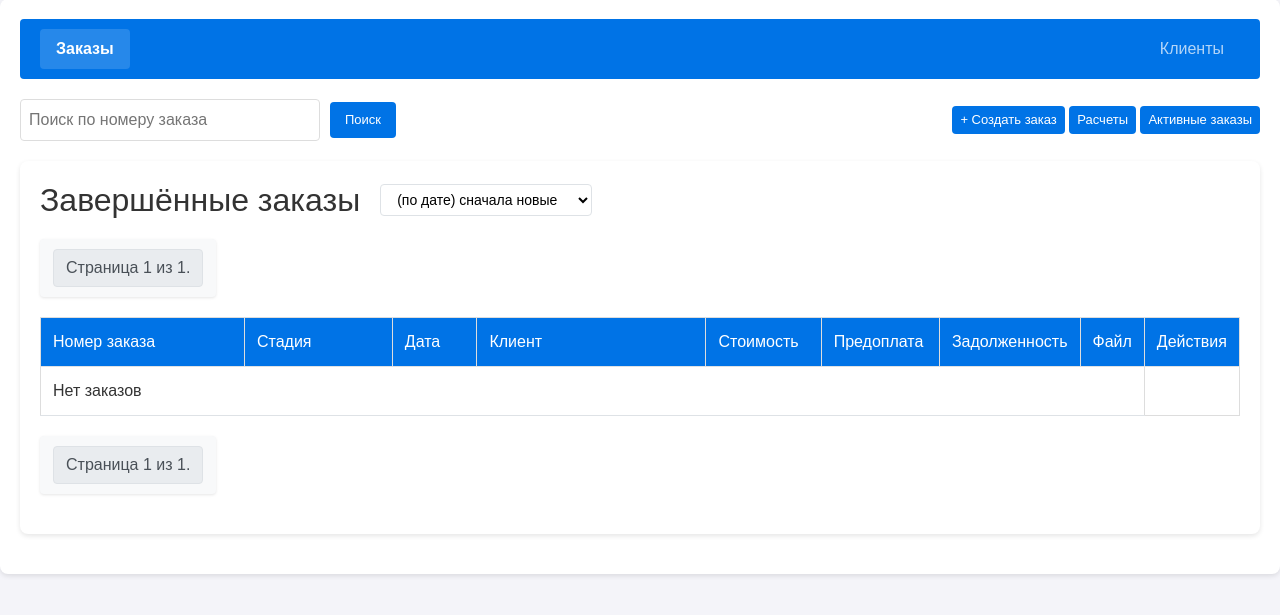
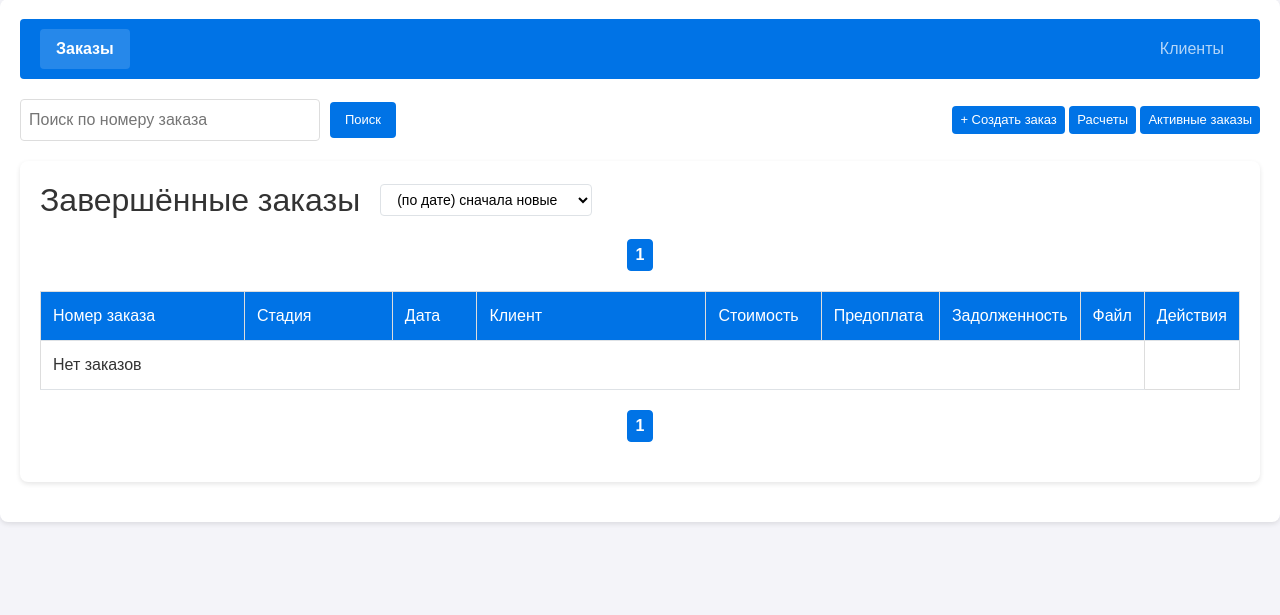
Before and after one commit to kentafar1k/okna, a Django app: page /orders/?show_completed=true&sort=uncompleted_first&year=2025&month=4 in a window 1280 px wide. Shown: the part 91-706 px from the top of the page. Run offline with Django 5.2, Linux system fonts and the light colour scheme; a user stored in the database is signed in; tables that the repository leaves empty hold one stand-in row (values such as "Sample post"); parts of the project's set-up code (start-up, migrations or seed data) failed here and were passed over.

Commit message:
сделал это и для orders.html

```diff
--- a/orders/templates/orders/orders.html
+++ b/orders/templates/orders/orders.html
@@ -95,17 +95,21 @@
         <div class="pagination">
             <span class="step-links">
                 {% if orders.has_previous %}
-                    <a href="?show_completed=true&page=1{% if search_query %}&search={{ search_query }}{% endif %}{% if current_sort %}&sort={{ current_sort }}{% endif %}{% if selected_year %}&year={{ selected_year }}{% endif %}{% if selected_month %}&month={{ selected_month }}{% endif %}" class="pagination-link">« В начало</a>
-                    <a href="?show_completed=true&page={{ orders.previous_page_number }}{% if search_query %}&search={{ search_query }}{% endif %}{% if current_sort %}&sort={{ current_sort }}{% endif %}{% if selected_year %}&year={{ selected_year }}{% endif %}{% if selected_month %}&month={{ selected_month }}{% endif %}" class="pagination-link">‹ Предыдущая</a>
+                    <a href="?show_completed=true&page=1{% if search_query %}&search={{ search_query }}{% endif %}{% if current_sort %}&sort={{ current_sort }}{% endif %}{% if selected_year %}&year={{ selected_year }}{% endif %}{% if selected_month %}&month={{ selected_month }}{% endif %}" class="pagination-link">&laquo;</a>
+                    <a href="?show_completed=true&page={{ orders.previous_page_number }}{% if search_query %}&search={{ search_query }}{% endif %}{% if current_sort %}&sort={{ current_sort }}{% endif %}{% if selected_year %}&year={{ selected_year }}{% endif %}{% if selected_month %}&month={{ selected_month }}{% endif %}" class="pagination-link">&lsaquo;</a>
                 {% endif %}
 
-                <span class="current">
-                    Страница {{ orders.number }} из {{ orders.paginator.num_pages }}.
-                </span>
+                {% for num in orders.paginator.page_range %}
+                    {% if num == orders.number %}
+                        <span class="current-page">{{ num }}</span>
+                    {% elif num > orders.number|add:'-3' and num < orders.number|add:'3' %}
+                        <a href="?show_completed=true&page={{ num }}{% if search_query %}&search={{ search_query }}{% endif %}{% if current_sort %}&sort={{ current_sort }}{% endif %}{% if selected_year %}&year={{ selected_year }}{% endif %}{% if selected_month %}&month={{ selected_month }}{% endif %}" class="pagination-link">{{ num }}</a>
+                    {% endif %}
+                {% endfor %}
 
                 {% if orders.has_next %}
-                    <a href="?show_completed=true&page={{ orders.next_page_number }}{% if search_query %}&search={{ search_query }}{% endif %}{% if current_sort %}&sort={{ current_sort }}{% endif %}{% if selected_year %}&year={{ selected_year }}{% endif %}{% if selected_month %}&month={{ selected_month }}{% endif %}" class="pagination-link">Следующая ›</a>
-                    <a href="?show_completed=true&page={{ orders.paginator.num_pages }}{% if search_query %}&search={{ search_query }}{% endif %}{% if current_sort %}&sort={{ current_sort }}{% endif %}{% if selected_year %}&year={{ selected_year }}{% endif %}{% if selected_month %}&month={{ selected_month }}{% endif %}" class="pagination-link">В конец »</a>
+                    <a href="?show_completed=true&page={{ orders.next_page_number }}{% if search_query %}&search={{ search_query }}{% endif %}{% if current_sort %}&sort={{ current_sort }}{% endif %}{% if selected_year %}&year={{ selected_year }}{% endif %}{% if selected_month %}&month={{ selected_month }}{% endif %}" class="pagination-link">&rsaquo;</a>
+                    <a href="?show_completed=true&page={{ orders.paginator.num_pages }}{% if search_query %}&search={{ search_query }}{% endif %}{% if current_sort %}&sort={{ current_sort }}{% endif %}{% if selected_year %}&year={{ selected_year }}{% endif %}{% if selected_month %}&month={{ selected_month }}{% endif %}" class="pagination-link">&raquo;</a>
                 {% endif %}
             </span>
         </div>
@@ -213,17 +217,21 @@
         <div class="pagination">
             <span class="step-links">
                 {% if orders.has_previous %}
-                    <a href="?show_completed=true&page=1{% if search_query %}&search={{ search_query }}{% endif %}{% if current_sort %}&sort={{ current_sort }}{% endif %}{% if selected_year %}&year={{ selected_year }}{% endif %}{% if selected_month %}&month={{ selected_month }}{% endif %}" class="pagination-link">« В начало</a>
-                    <a href="?show_completed=true&page={{ orders.previous_page_number }}{% if search_query %}&search={{ search_query }}{% endif %}{% if current_sort %}&sort={{ current_sort }}{% endif %}{% if selected_year %}&year={{ selected_year }}{% endif %}{% if selected_month %}&month={{ selected_month }}{% endif %}" class="pagination-link">‹ Предыдущая</a>
+                    <a href="?show_completed=true&page=1{% if search_query %}&search={{ search_query }}{% endif %}{% if current_sort %}&sort={{ current_sort }}{% endif %}{% if selected_year %}&year={{ selected_year }}{% endif %}{% if selected_month %}&month={{ selected_month }}{% endif %}" class="pagination-link">&laquo;</a>
+                    <a href="?show_completed=true&page={{ orders.previous_page_number }}{% if search_query %}&search={{ search_query }}{% endif %}{% if current_sort %}&sort={{ current_sort }}{% endif %}{% if selected_year %}&year={{ selected_year }}{% endif %}{% if selected_month %}&month={{ selected_month }}{% endif %}" class="pagination-link">&lsaquo;</a>
                 {% endif %}
 
-                <span class="current">
-                    Страница {{ orders.number }} из {{ orders.paginator.num_pages }}.
-                </span>
+                {% for num in orders.paginator.page_range %}
+                    {% if num == orders.number %}
+                        <span class="current-page">{{ num }}</span>
+                    {% elif num > orders.number|add:'-3' and num < orders.number|add:'3' %}
+                        <a href="?show_completed=true&page={{ num }}{% if search_query %}&search={{ search_query }}{% endif %}{% if current_sort %}&sort={{ current_sort }}{% endif %}{% if selected_year %}&year={{ selected_year }}{% endif %}{% if selected_month %}&month={{ selected_month }}{% endif %}" class="pagination-link">{{ num }}</a>
+                    {% endif %}
+                {% endfor %}
 
                 {% if orders.has_next %}
-                    <a href="?show_completed=true&page={{ orders.next_page_number }}{% if search_query %}&search={{ search_query }}{% endif %}{% if current_sort %}&sort={{ current_sort }}{% endif %}{% if selected_year %}&year={{ selected_year }}{% endif %}{% if selected_month %}&month={{ selected_month }}{% endif %}" class="pagination-link">Следующая ›</a>
-                    <a href="?show_completed=true&page={{ orders.paginator.num_pages }}{% if search_query %}&search={{ search_query }}{% endif %}{% if current_sort %}&sort={{ current_sort }}{% endif %}{% if selected_year %}&year={{ selected_year }}{% endif %}{% if selected_month %}&month={{ selected_month }}{% endif %}" class="pagination-link">В конец »</a>
+                    <a href="?show_completed=true&page={{ orders.next_page_number }}{% if search_query %}&search={{ search_query }}{% endif %}{% if current_sort %}&sort={{ current_sort }}{% endif %}{% if selected_year %}&year={{ selected_year }}{% endif %}{% if selected_month %}&month={{ selected_month }}{% endif %}" class="pagination-link">&rsaquo;</a>
+                    <a href="?show_completed=true&page={{ orders.paginator.num_pages }}{% if search_query %}&search={{ search_query }}{% endif %}{% if current_sort %}&sort={{ current_sort }}{% endif %}{% if selected_year %}&year={{ selected_year }}{% endif %}{% if selected_month %}&month={{ selected_month }}{% endif %}" class="pagination-link">&raquo;</a>
                 {% endif %}
             </span>
         </div>
@@ -837,44 +845,43 @@
 
     /* Стили для пагинации */
     .pagination {
+        display: flex;
+        justify-content: center;
         margin: 20px 0;
-        text-align: center;
-    }
-
-    .pagination .step-links {
-        display: inline-block;
-        padding: 10px;
-        background-color: #f8f9fa;
-        border-radius: 4px;
-        box-shadow: 0 1px 3px rgba(0, 0, 0, 0.1);
     }
 
     .pagination-link {
-        display: inline-block;
-        padding: 6px 12px;
-        margin: 0 3px;
         color: #0073e6;
+        margin: 0 5px;
         text-decoration: none;
-        background-color: white;
+        padding: 3px 8px;
         border: 1px solid #dee2e6;
         border-radius: 4px;
-        transition: all 0.3s ease;
     }
 
     .pagination-link:hover {
         background-color: #e9ecef;
-        color: #0056b3;
-        border-color: #dee2e6;
+        border-color: #0073e6;
+    }
+
+    .current-page {
+        background-color: #0073e6;
+        color: white;
+        font-weight: bold;
+        margin: 0 5px;
+        padding: 3px 8px;
+        border: 1px solid #0073e6;
+        border-radius: 4px;
+    }
+
+    /* Убираем старые стили для пагинации, чтобы не конфликтовали */
+    .pagination .step-links {
+        display: flex;
+        align-items: center;
     }
 
     .pagination .current {
-        display: inline-block;
-        padding: 6px 12px;
-        margin: 0 3px;
-        color: #495057;
-        background-color: #e9ecef;
-        border: 1px solid #dee2e6;
-        border-radius: 4px;
+        display: none; /* Скрываем старый current */
     }
 </style>
 
```
